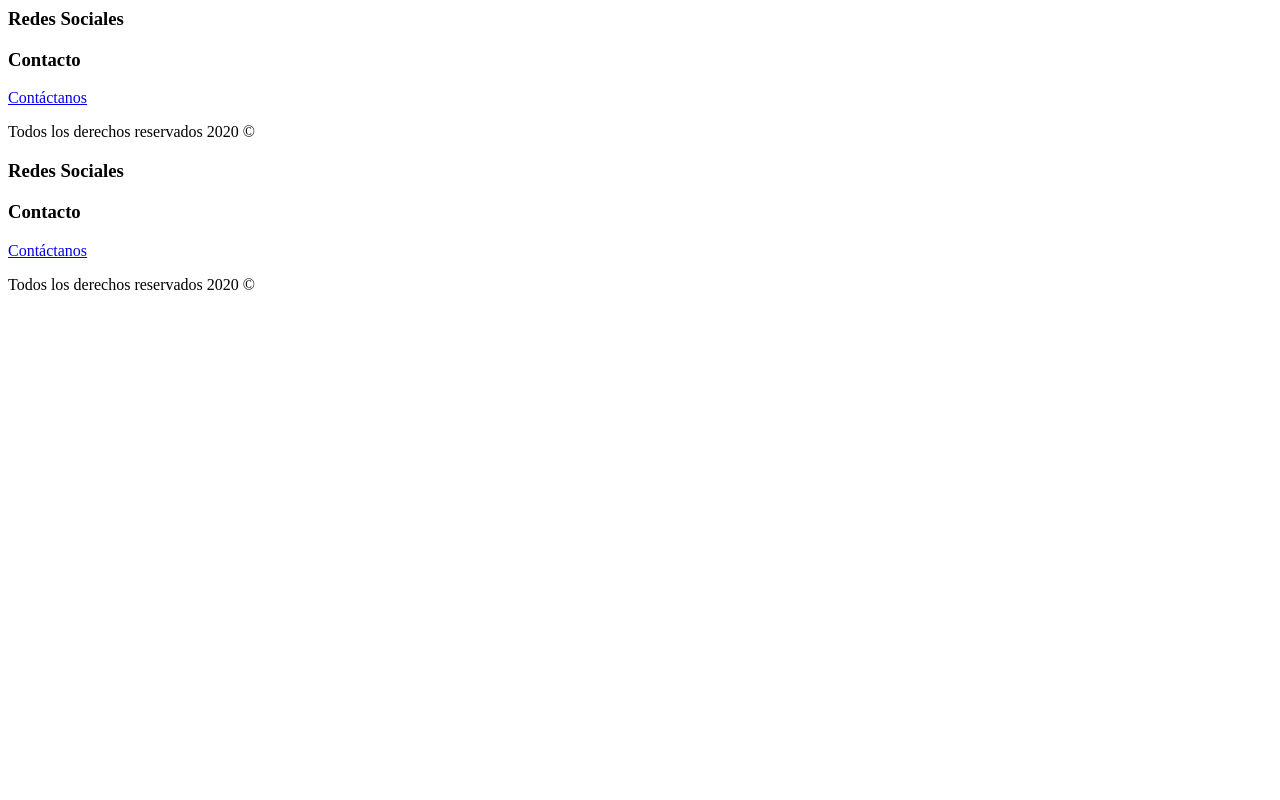
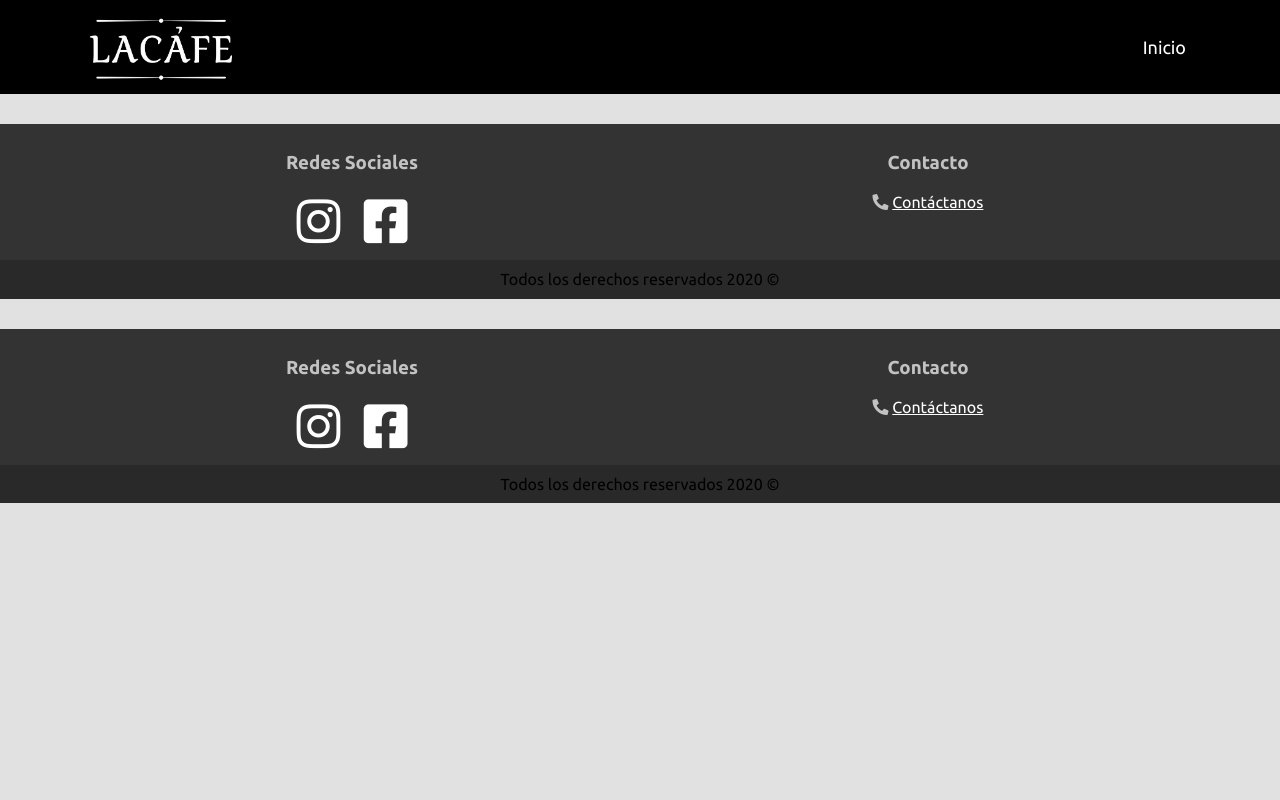
Before and after one commit to Lautisuarez/Lacafe, a PHP site: template includes/templates/footer.php in a window 1280 px wide. Run offline with PHP 8.4, Linux system fonts and the light colour scheme; the template is opened without the code that fills it, so the values that code supplies are empty.

Commit message:
Add files via upload

```diff
--- /dev/null
+++ b/includes/templates/header.php
@@ -0,0 +1,31 @@
+<!DOCTYPE html>
+<html lang="es">
+
+<head>
+    <meta charset="UTF-8">
+    <meta name="viewport" content="width=device-width, initial-scale=1.0">
+    <title>Lacáfe</title>
+
+    <!-- FONT AWESOME -->
+	<link rel="stylesheet" href="https://use.fontawesome.com/releases/v5.15.1/css/all.css" integrity="sha384-vp86vTRFVJgpjF9jiIGPEEqYqlDwgyBgEF109VFjmqGmIY/Y4HV4d3Gp2irVfcrp" crossorigin="anonymous">
+    <!-- ICONO -->
+    <link rel="manifest" href="site.webmanifest">
+    <!-- GOOGLE FONTS -->
+    <link rel="preconnect" href="https://fonts.gstatic.com">
+    <link href="https://fonts.googleapis.com/css2?family=Ubuntu:wght@300;400;500;700&display=swap" rel="stylesheet">
+    <!-- NORMALIZE -->
+    <link rel="stylesheet" href="css/normalize.css">
+    <!-- CSS -->
+    <link rel="stylesheet" href="css/main.css">
+</head>
+
+<body class="footer-fijo">
+    <!-- HEADER -->
+    <header class="site-header">
+        <div class="contenedor header">
+            <a href="index.html"><img src="img/logo.jpg" alt="Logotipo"></a>
+            <nav class="nav">
+                <a href="index.php">Inicio</a>
+            </nav>
+        </div>
+    </header>
```
Also changed, not shown: includes/templates/footer.php (line endings or trailing spaces).
